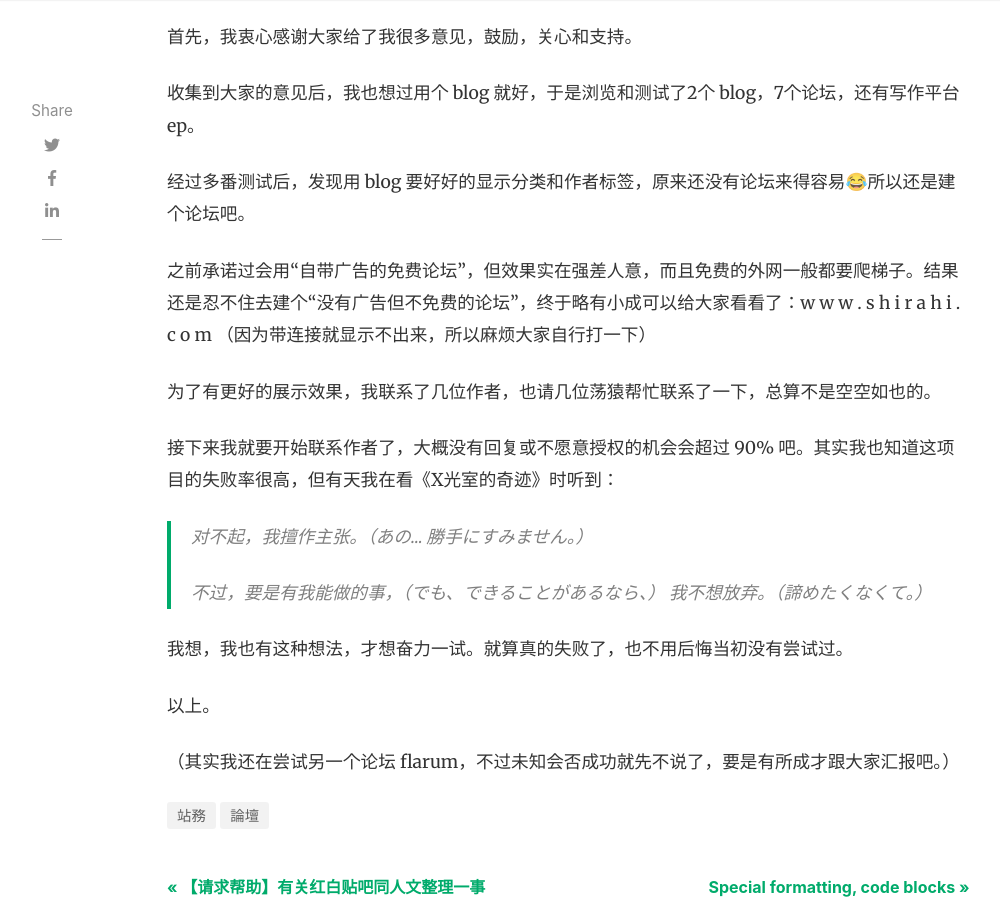
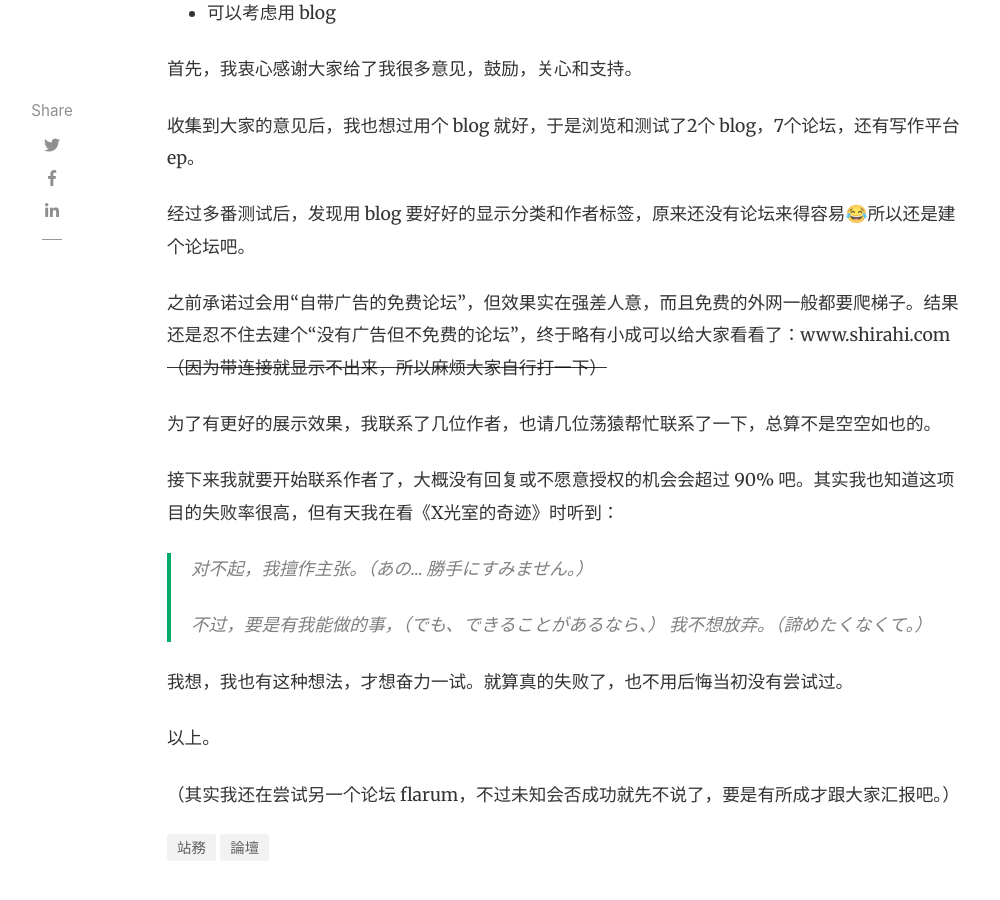
Before and after one commit to mogu-shirahi/mogu-shirahi.github.io, a Jekyll site: the page built from _posts/2019-06-01-【进度报告】有关红白贴吧同人文整理一事.md, in a window 1280 px wide and 900 px high, scrolled down 716 px. Shown: the whole window, without its empty margins (118-1118 px from the left). Built offline with Jekyll 4.4.1, drawn with Linux system fonts in a browser that asks for light colours; nearby versions of some CDN libraries; comment, search, counter and statistics services are not loaded.

Commit message:
Update 2019-06-01-【进度报告】有关红白贴吧同人文整理一事.md

```diff
--- a/_posts/2019-06-01-【进度报告】有关红白贴吧同人文整理一事.md
+++ b/_posts/2019-06-01-【进度报告】有关红白贴吧同人文整理一事.md
@@ -9,13 +9,13 @@
 ---
 上回提要：蘑菇收集了各位对于整理同人文平台的看法，大体来说有以下要求：
 
-不吞文，不吞字，不限字数
++ 不吞文，不吞字，不限字数
 
-尽量不用爬梯子
++ 尽量不用爬梯子
 
-免费（竟然不是要求对用户免费开放，而是要求能免费建站，对于这一点我是非常感谢大家对我的爱护）
++ 免费（竟然不是要求对用户免费开放，而是要求能免费建站，对于这一点我是非常感谢大家对我的爱护）
 
-可以考虑用 blog
++ 可以考虑用 blog
 
 首先，我衷心感谢大家给了我很多意见，鼓励，关心和支持。
 
@@ -23,7 +23,7 @@
 
 经过多番测试后，发现用 blog 要好好的显示分类和作者标签，原来还没有论坛来得容易😂所以还是建个论坛吧。
 
-之前承诺过会用“自带广告的免费论坛”，但效果实在强差人意，而且免费的外网一般都要爬梯子。结果还是忍不住去建个“没有广告但不免费的论坛”，终于略有小成可以给大家看看了：w w w . s h i r a h i . c o m （因为带连接就显示不出来，所以麻烦大家自行打一下）
+之前承诺过会用“自带广告的免费论坛”，但效果实在强差人意，而且免费的外网一般都要爬梯子。结果还是忍不住去建个“没有广告但不免费的论坛”，终于略有小成可以给大家看看了：www.shirahi.com ~~（因为带连接就显示不出来，所以麻烦大家自行打一下）~~
 
 为了有更好的展示效果，我联系了几位作者，也请几位荡猿帮忙联系了一下，总算不是空空如也的。
 
```
